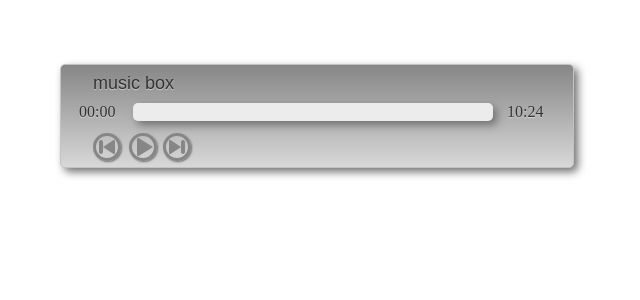
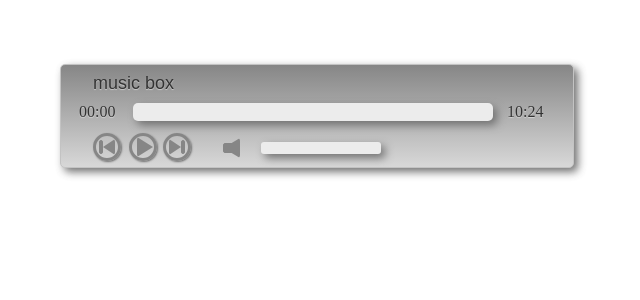
Before and after one commit to busuncle/little_program, a Jekyll site: the page musicbox.html, which Jekyll copies as it is, in a window 1280 px wide. Shown: the top 300 px of the page, without its empty margins (324-964 px from the left). Built offline with Jekyll 4.4.1, drawn with Linux system fonts in a browser that asks for light colours.

Commit message:
add volumn

```diff
--- a/musicbox.html
+++ b/musicbox.html
@@ -104,6 +104,33 @@ body {
     border-left: solid 12px #696969;
     left: 3px; top: 3px;
 }
+.volumn_icon {
+    position: absolute;
+    /*border: solid 1px;*/
+    bottom: 8px; left: 160px; width: 22px; height: 22px;
+}
+.volumn_icon_rect {
+    position: absolute;
+    -moz-border-radius: 2px; -webkit-border-radius: 2px; border-radius: 2px;
+    background-color: #696969;
+    border: solid 1px #696969;
+    width: 8px; height: 8px; left: 2px; top: 6px;
+}
+.volumn_icon_triangle {
+    position: absolute;
+    -moz-border-radius: 3px; -webkit-border-radius: 3px; border-radius: 3px;
+    border-top: solid 6px transparent;
+    border-bottom: solid 6px transparent;
+    border-right: solid 10px #696969;
+    width: 0; height: 8px; left: 9px; top: 1px;
+}
+.volumn_full_bar {
+    position: absolute;
+    width: 120px; height: 12px;
+    -moz-border-radius: 3px; -webkit-border-radius: 3px; border-radius: 3px;
+    background-color: #E8E8E8;
+    left: 200px; bottom: 13px;
+}
 </style>
 </head>
 
@@ -129,9 +156,13 @@ body {
             <div class="next_button_triangle pre_and_next_button_triangle"></div>
         </div>
 
-        <div class="volumn_icon"></div>
-        <div class="volumn_set_bar"></div>
-        <div class="volumn_background_bar"></div>
+        <div class="volumn_icon">
+            <div class="volumn_icon_rect"></div>
+            <div class="volumn_icon_triangle"></div>
+        </div>
+
+        <div class="volumn_current_bar"></div>
+        <div class="volumn_full_bar box_shadow"></div>
         <div class="play_mode"></div>
     </div>
 </div>
```
